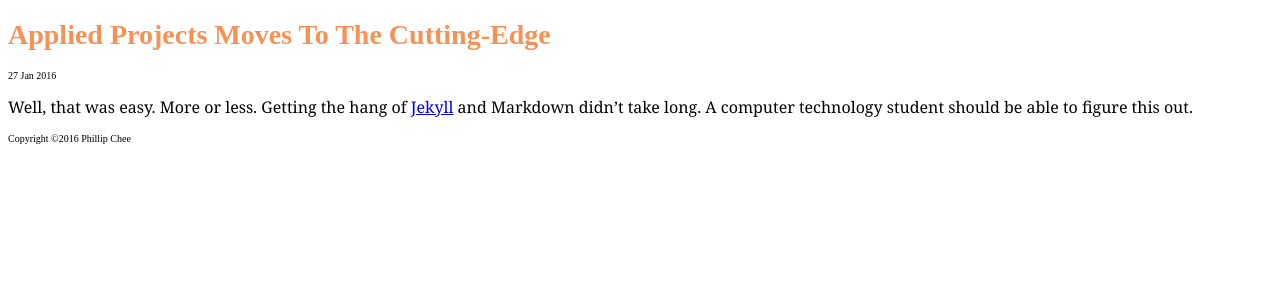
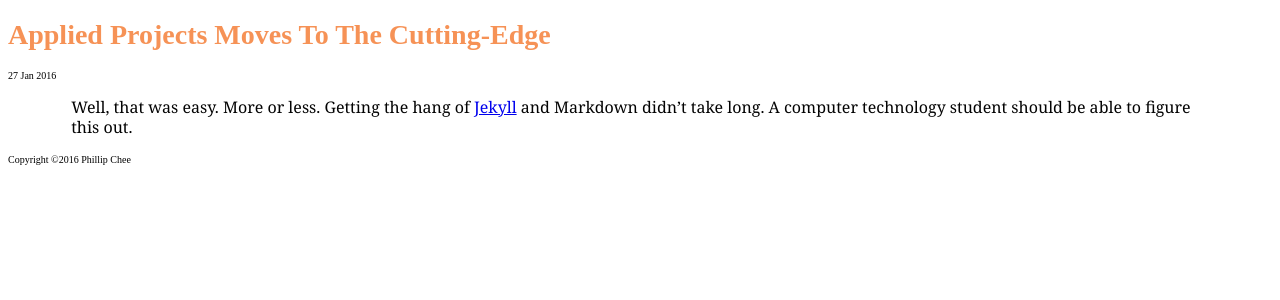
Before and after one commit to PhlegmingChee/PhlegmingChee.github.io, a Jekyll site: the page built from _posts/2016-01-27-a-typical-blog-post.md, in a window 1280 px wide. Shown: the top 300 px of the page. Built offline with Jekyll 4.4.1, drawn with Linux system fonts in a browser that asks for light colours.

Commit message:
Update main.css

```diff
--- a/css/main.css
+++ b/css/main.css
@@ -11,3 +11,7 @@ body {
   line-height: 1.3;
   color: rgb(3,3,3);
 }
+.post {
+
+  margin: 0 5%;
+}
```
